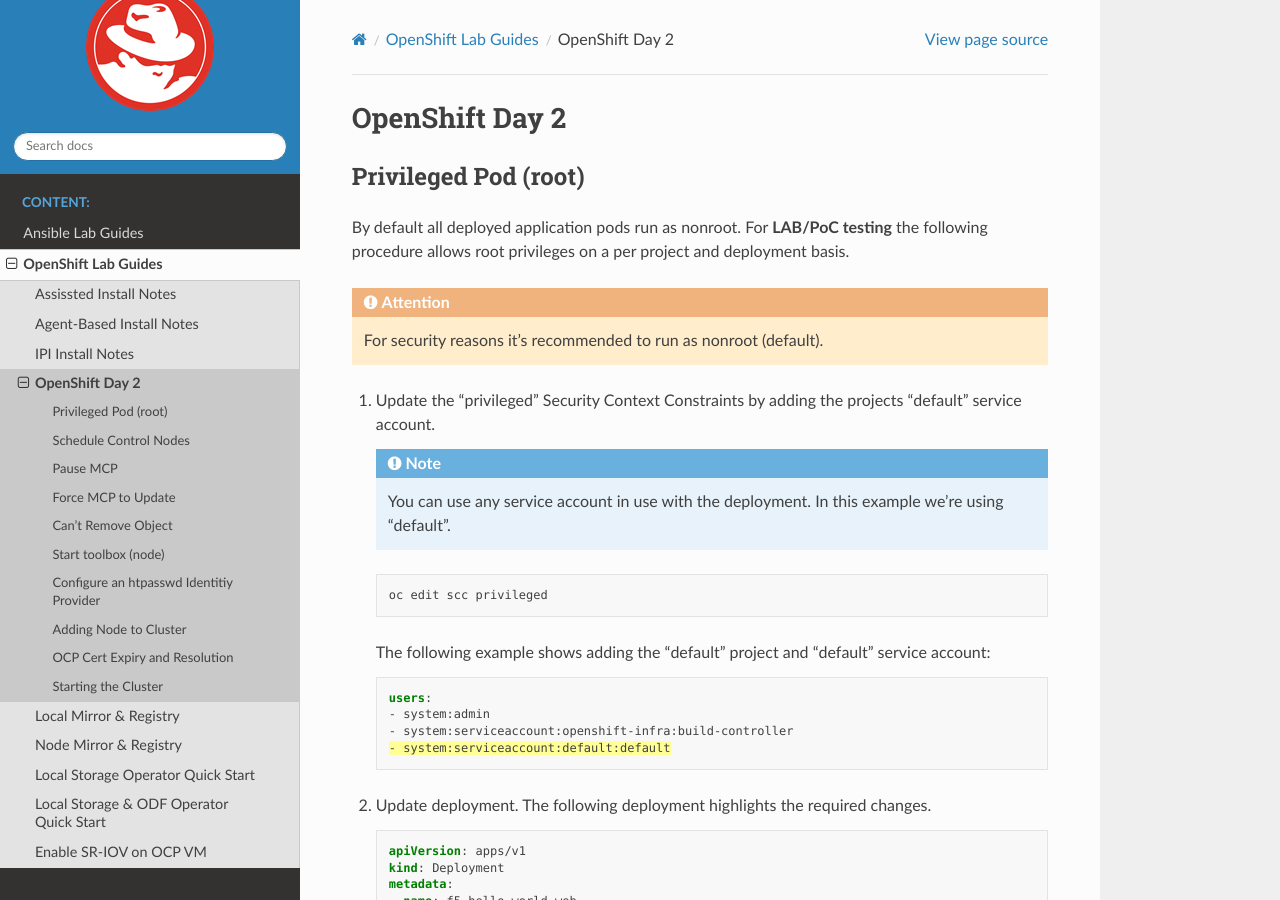
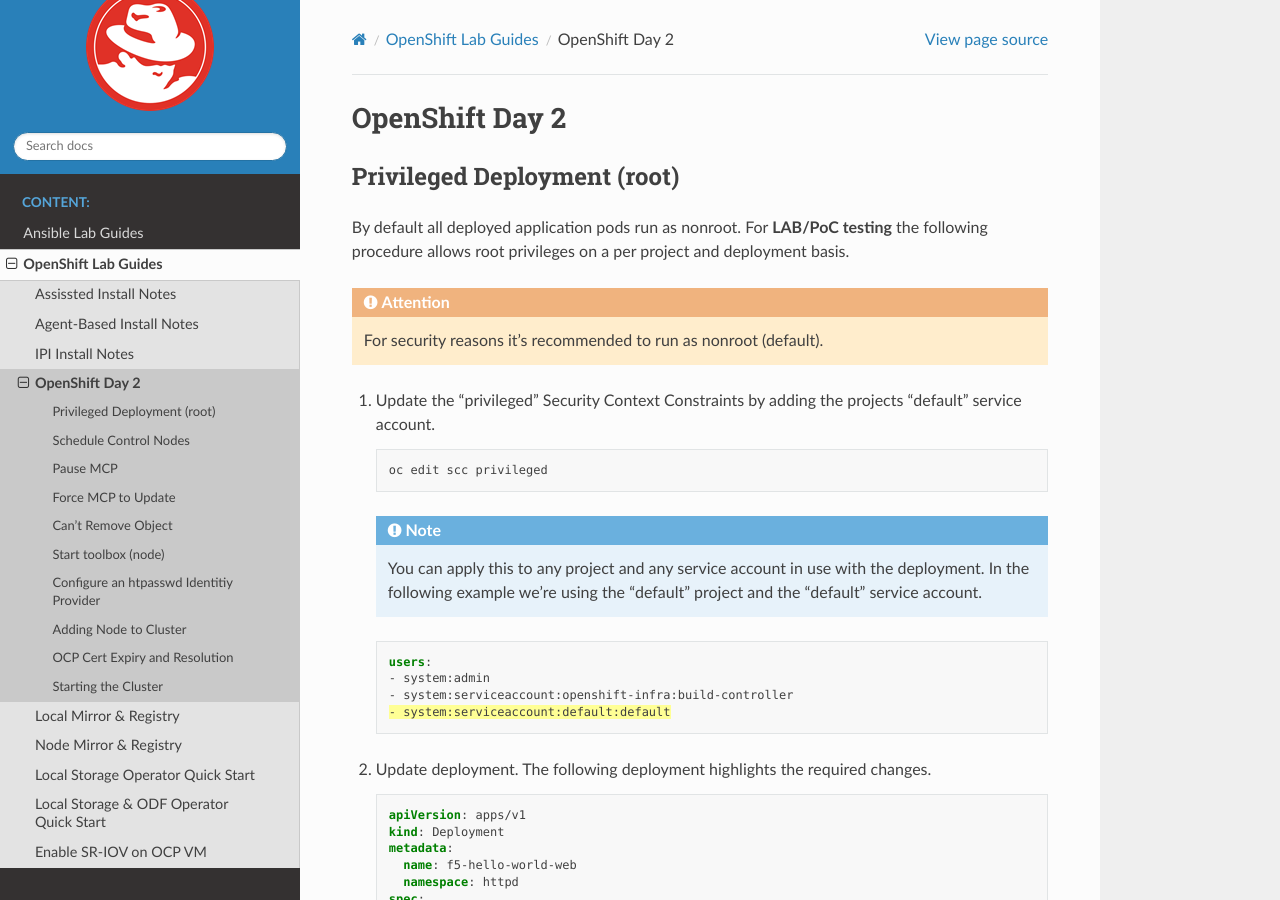
Before and after one commit to vtog/labGuides, a Sphinx documentation site: the page built from source/ocp/openshift-day2.rst, in a window 1280 px wide and 900 px high. Built offline with Sphinx 7.4.7 and the Read the Docs theme 2.0.0, drawn with Linux system fonts in a browser that asks for light colours; pages that are not in the unit, such as notebooks, are missing from menus.

Commit message:
privileged deploy verbiage

```diff
--- a/source/ocp/openshift-day2.rst
+++ b/source/ocp/openshift-day2.rst
@@ -1,8 +1,8 @@
 OpenShift Day 2
 ===============
 
-Privileged Pod (root)
----------------------
+Privileged Deployment (root)
+----------------------------
 By default all deployed application pods run as nonroot. For **LAB/PoC
 testing** the following procedure allows root privileges on a per project and
 deployment basis.
@@ -13,15 +13,13 @@
 #. Update the "privileged" Security Context Constraints by adding the projects
    "default" service account.
 
-   .. note:: You can use any service account in use with the deployment. In
-      this example we're using "default".
-
    .. code-block:: bash
 
       oc edit scc privileged
 
-   The following example shows adding the "default" project and "default"
-   service account:
+   .. note:: You can apply this to any project and any service account in use
+      with the deployment. In the following example we're using the "default"
+      project and the "default" service account.
 
    .. code-block:: yaml
       :emphasize-lines: 4
```
